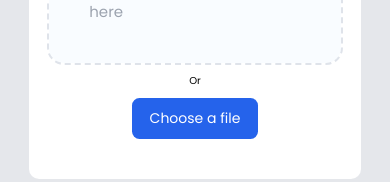
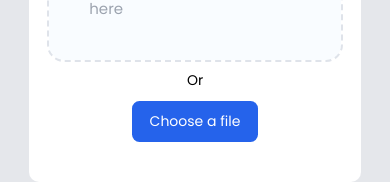
Before and after one commit to Orisabiyi/imgr-v1, a React (Vite) app in the folder frontend/: page / in a window 390 px wide. Shown: the part 484-666 px from the top of the page. Built offline with nearby package versions, Linux system fonts and the light colour scheme.

Commit message:
chore: Update App component with responsive text size for \Or\ message

```diff
--- a/frontend/src/App.jsx
+++ b/frontend/src/App.jsx
@@ -30,7 +30,8 @@ function App() {
           </p>
         </div>
 
-        <p>Or</p>
+        <p className="text-[1.4rem] lg:text-[1.2rem]">Or</p>
+
         <button
           onClick={handleClick}
           className="bg-blue-600 text-white text-[1.4rem] px-7 py-4 rounded-xl"
```
